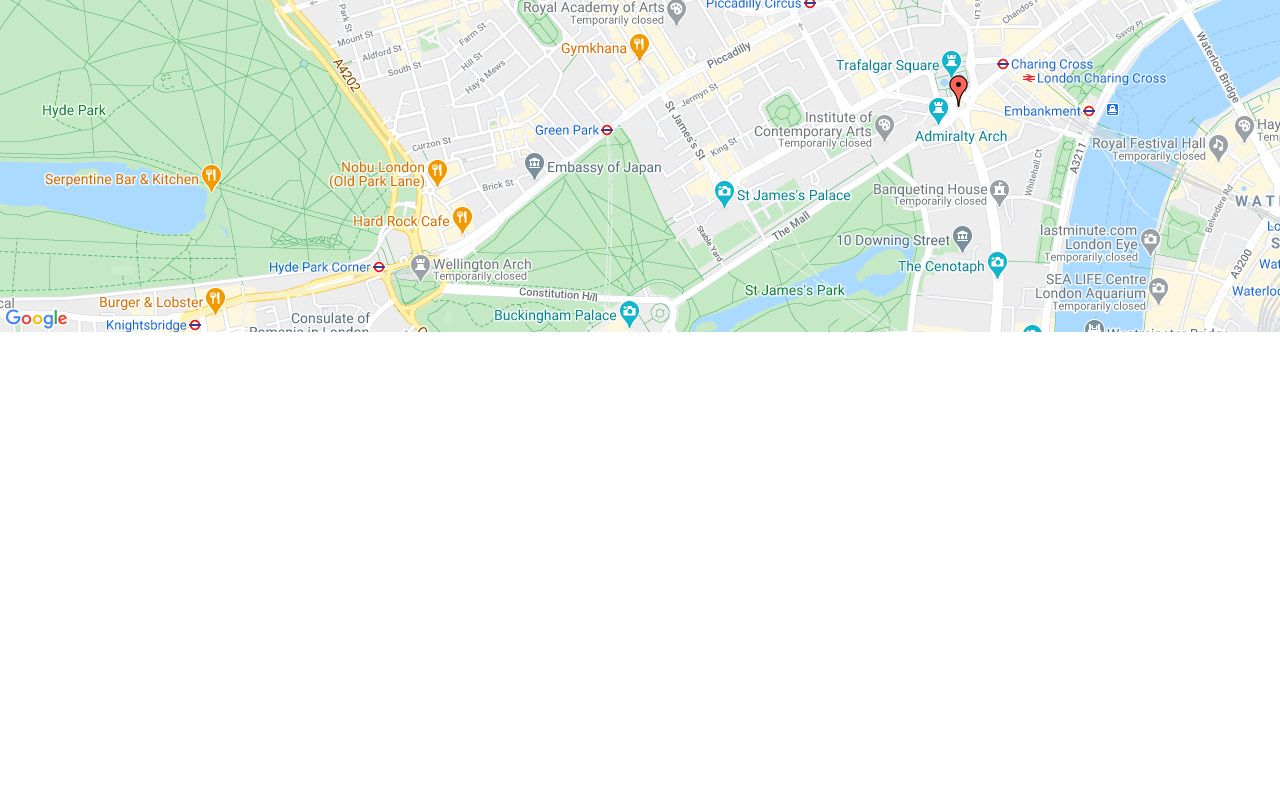
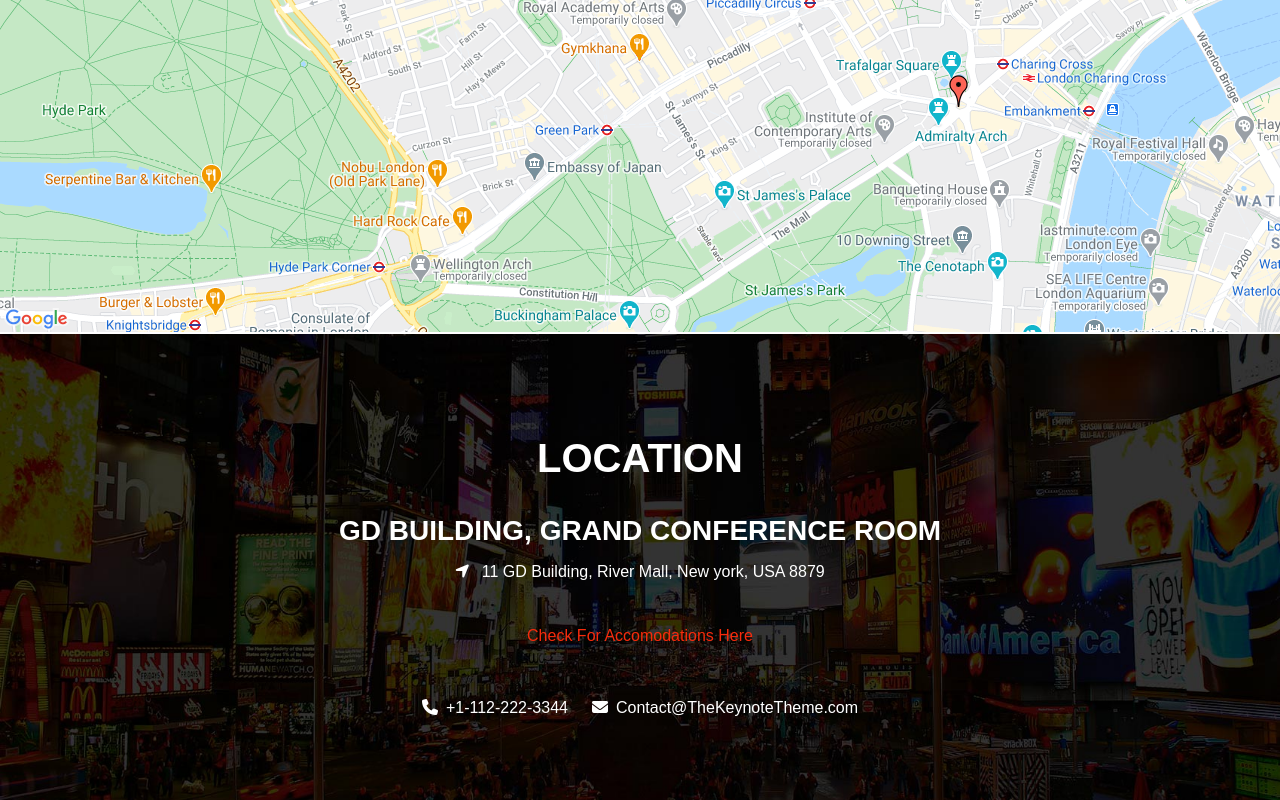
Before and after one commit to manumastro/proj-html-vuejs, a Vue app: page / in a window 1280 px wide. Shown: the part 2566-3366 px from the top of the page. Before the commit the page ends 2900 px from the top, so only its background shows below. Built offline with nearby package versions, Linux system fonts and the light colour scheme; a small style sheet from the web is missing.

Commit message:
section location stilizzata

```diff
--- /dev/null
+++ b/src/components/LocationC.vue
@@ -0,0 +1,42 @@
+<template>
+  <section class="d-flex flex-column align-items-center justify-content-center">
+    <h1 class="pb-4">LOCATION</h1>
+    <h3 class="pb-1">GD BUILDING, GRAND CONFERENCE ROOM</h3>
+    <span class="pb-3">
+      <i class="fa-solid fa-location-arrow me-2"></i>
+      11 GD Building, River Mall, New york, USA 8879
+    </span> <br>
+    <a class="pb-5" href="#">Check For Accomodations Here</a>
+
+    <div id="contacts">
+      <i class="fa-solid fa-phone pe-2"></i>
+      <span class="pe-4">+1-112-222-3344</span>
+
+      <i class="fa-solid fa-envelope pe-2"></i>
+      <span>Contact@TheKeynoteTheme.com</span>
+    </div>
+  </section>
+</template>
+
+<script>
+export default {
+name: 'LocationC'
+}
+</script>
+
+<style lang="scss" scoped>
+@import '../assets/style/_vars.scss';
+section{
+  padding: 100px 0 80px 0;
+  background-image: url('../assets/images/location-bg.jpg');
+  background-position: center;
+  background-size: cover;
+  color: $white;
+  h1, h3{
+    font-weight: 600;
+  }
+  a{
+    color: $scarlet;
+  }
+}
+</style>
--- a/src/components/MainC.vue
+++ b/src/components/MainC.vue
@@ -5,6 +5,7 @@
     <SpeakersC />
     <ProgramC />
     <MapsC />
+    <LocationC />
   </main>
 </template>
 
@@ -14,6 +15,7 @@
 import SpeakersC from './SpeakersC.vue'
 import ProgramC from './ProgramC.vue'
 import MapsC from './MapsC.vue'
+import LocationC from './LocationC.vue'
 export default {
   name: 'MainC',
   components: {
@@ -21,7 +23,8 @@
     NewsLetter,
     SpeakersC,
     ProgramC,
-    MapsC
+    MapsC,
+    LocationC
   }
 }
 </script>
--- a/src/components/MapsC.vue
+++ b/src/components/MapsC.vue
@@ -6,7 +6,7 @@
 
 <script>
 export default {
-
+name: 'MapsC'
 }
 </script>
 
```
